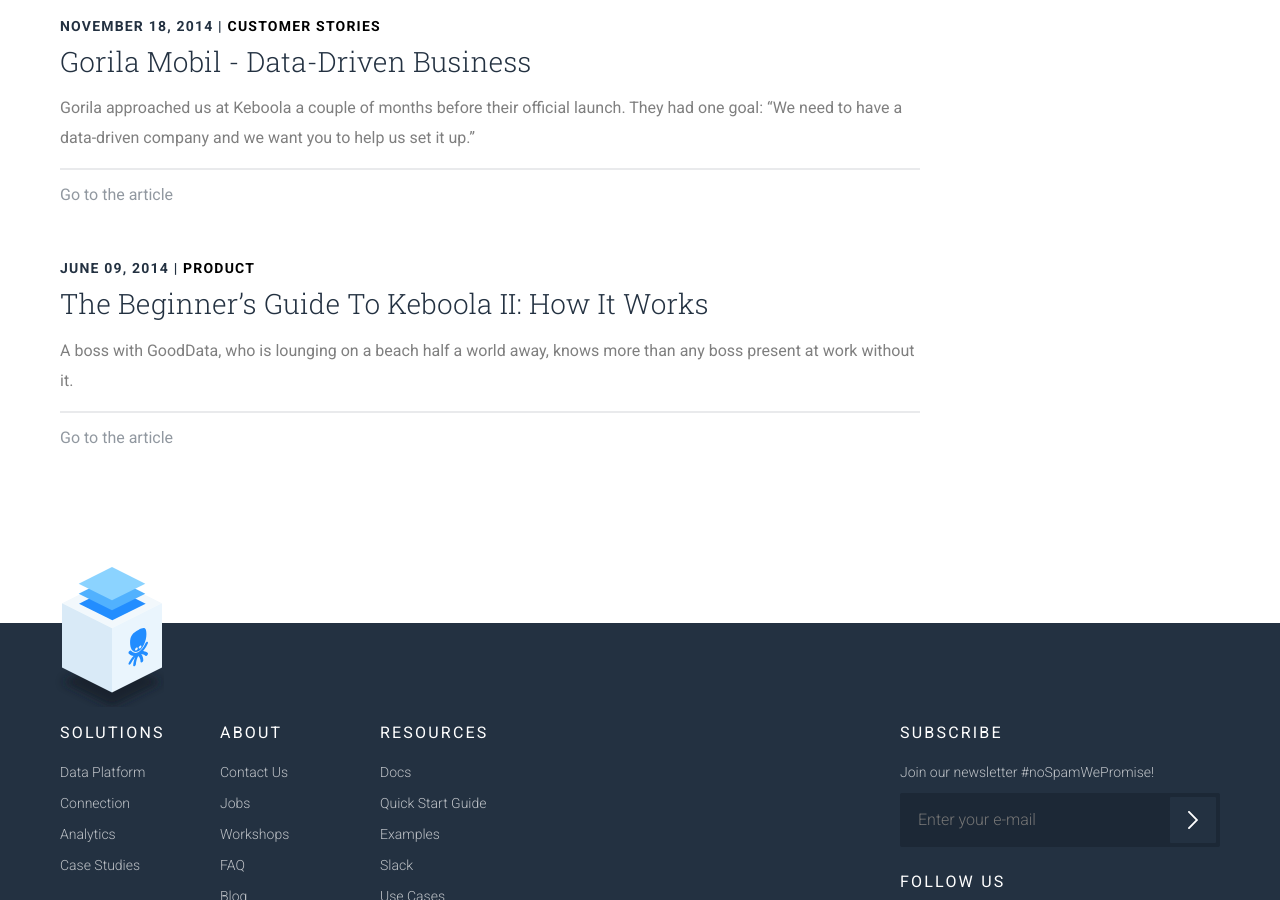
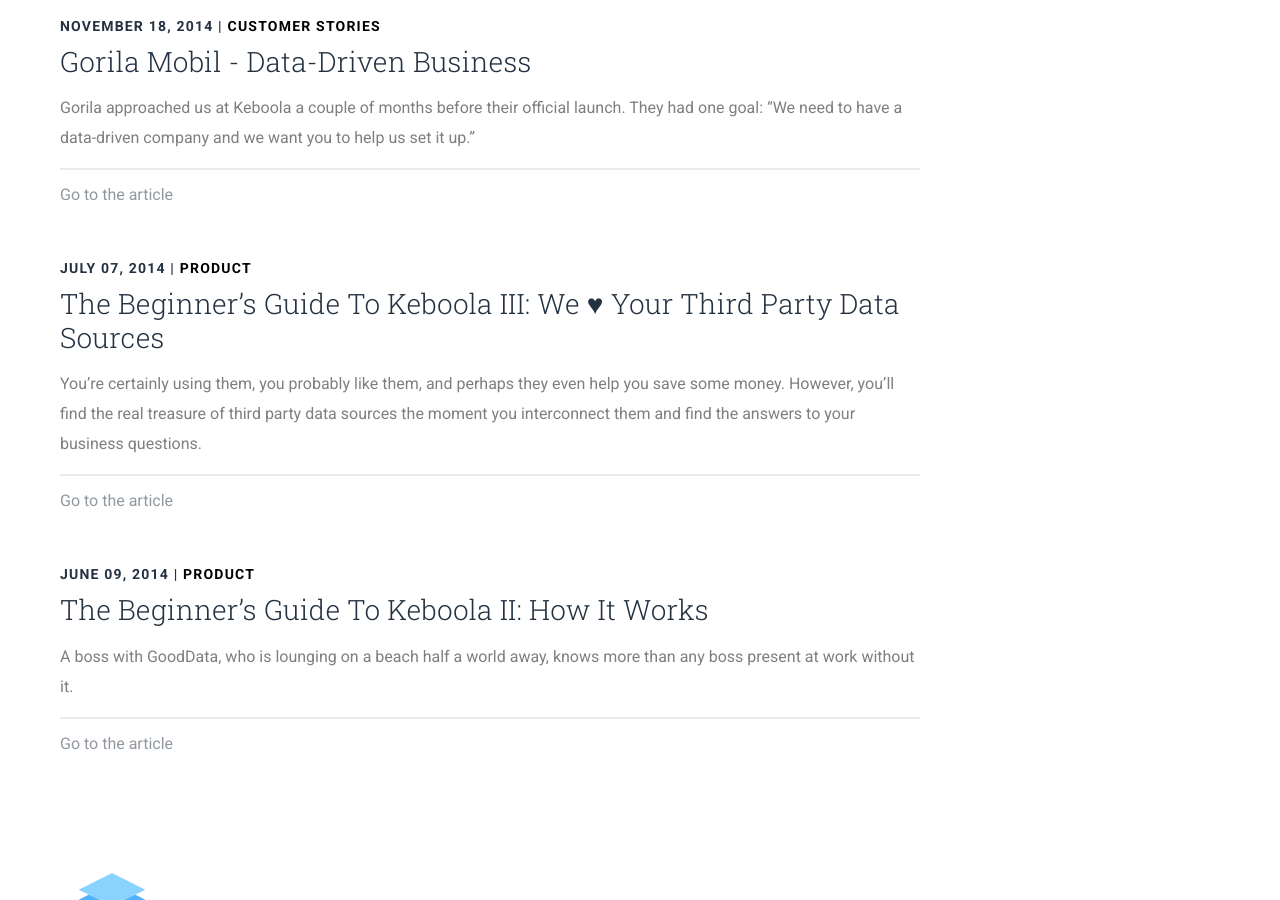
Before and after one commit to keboola/blog, a Jekyll site: the page built from index.md, in a window 1280 px wide and 900 px high, scrolled down 8668 px. Built offline with Jekyll 4.4.1, drawn with Linux system fonts in a browser that asks for light colours; nearby versions of some CDN libraries; some of the changed lines change nothing that is shown.

Commit message:
Update from Forestry.io - Published the-beginner-s-guide-to-keboola-iii-we-♥-your-third-party-data-sources.md

```diff
--- a/_drafts/2018-10-10-the-beginner-s-guide-to-keboola-iii-we-♥-your-third-party-data-sources.md
+++ b/_posts/2018-10-10-the-beginner-s-guide-to-keboola-iii-we-♥-your-third-party-data-sources.md
@@ -2,20 +2,16 @@
 title: 'The Beginner’s Guide To Keboola III: We ♥ Your Third Party Data Sources'
 layout: post
 categories: product
-date: 2018-10-10 00:00:00 +0000
+date: 2014-07-07 12:43:19 +0000
 perex: You’re certainly using them, you probably like them, and perhaps they even
   help you save some money. However, you’ll find the real treasure of third party
   data sources the moment you interconnect them and find the answers to your business
   questions.
 user: pavel-dolezal
-coverphoto: "/uploads/0.jpeg"
-coverphoto_slider: "/uploads/Keboola UK - source slides.png"
+coverphoto: ''
+coverphoto_slider: "/uploads/keboolaGuide3.jpg"
 
 ---
-## The Beginner’s Guide To Keboola III: We ♥ Your Third Party Data Sources
-
-You’re certainly using them, you probably like them, and perhaps they even help you save some money. However, you’ll find the real treasure of third party data sources the moment you **interconnect** them and find the **answers** to your business questions.
-
 In this edition of the Beginner’s Guide you’ll find out how to use data from external services and databases to better understand your data. You will also begin to recognize the importance of getting to know your data (actually it’s time to become best friends), and how to ask the right questions to get the right results (or buckle up for one bumpy ride!)
 
 ### What data sources does Keboola use?
```
Also changed, not shown: .forestry/front_matter/templates/post.yml.
